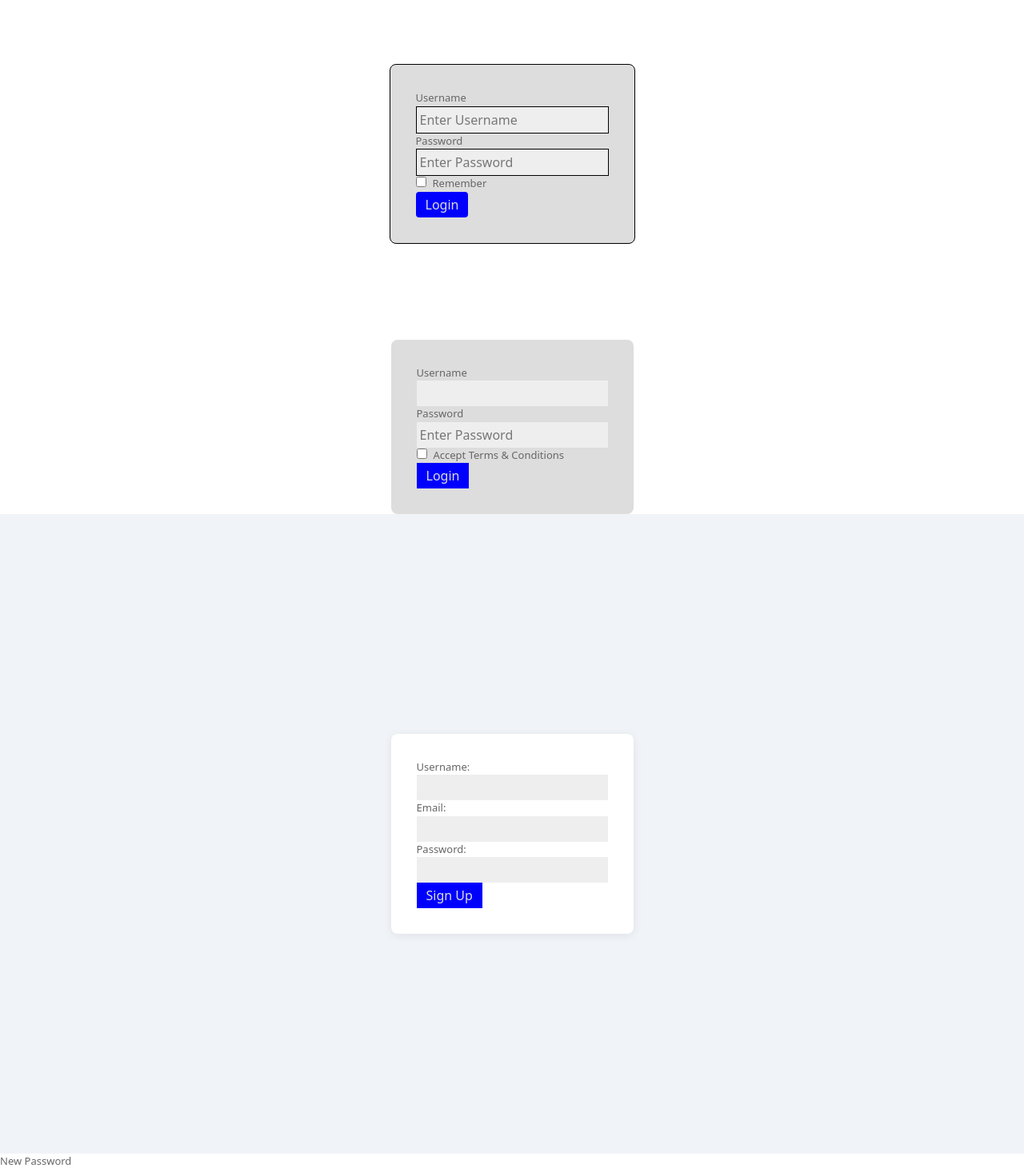
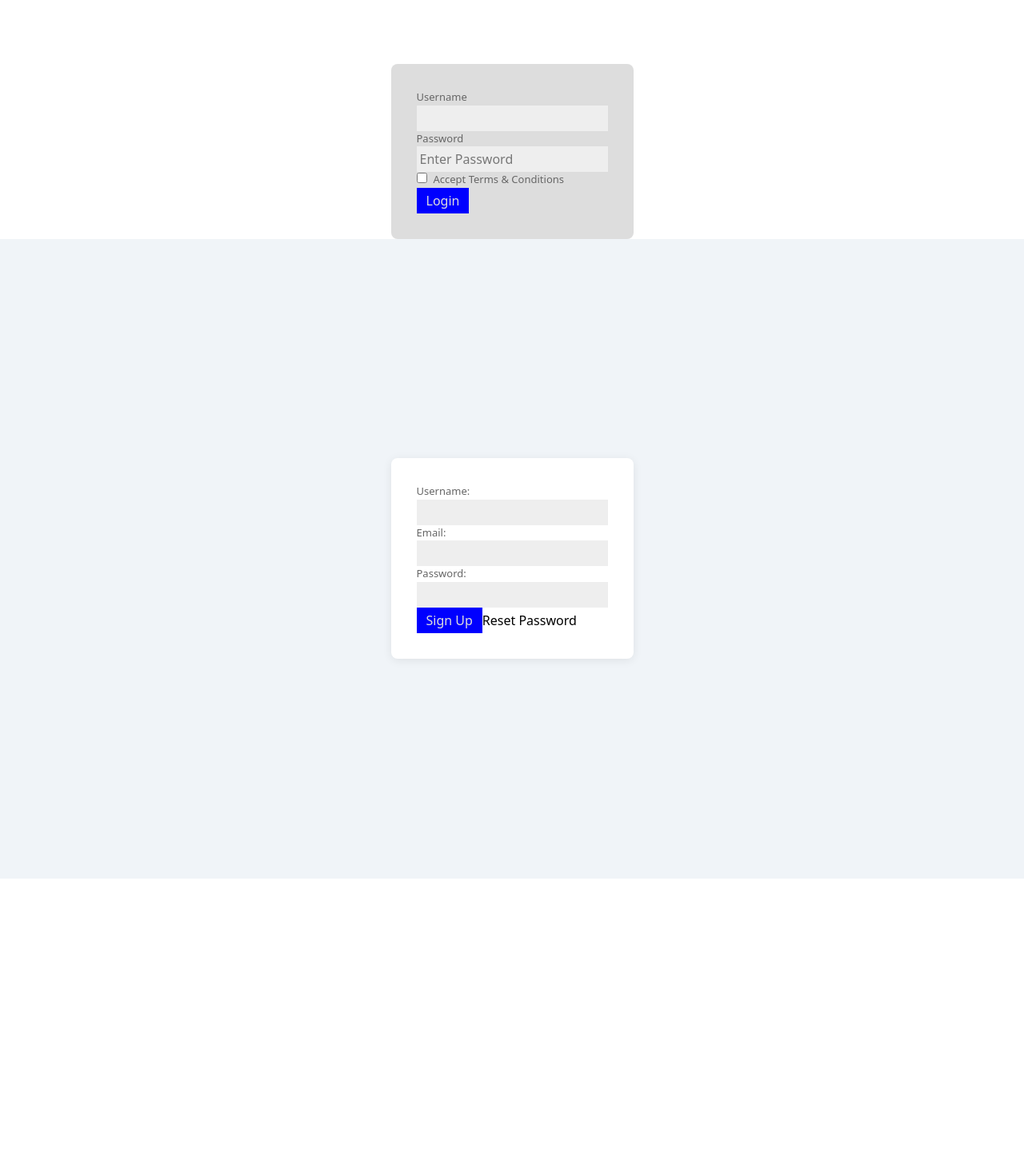
Before and after one commit to NS-25/react-components, a React (Vite) app: page /login in a window 1280 px wide. Shown: the part 40-1501 px from the top of the page at 80% size. After the commit the page ends 1139 px from the top, so only its background shows below. Built offline with nearby package versions, Linux system fonts and the light colour scheme.

Commit message:
added some codes

```diff
--- a/src/App.jsx
+++ b/src/App.jsx
@@ -51,20 +51,22 @@ const App = () => {
         <UserProfile onSubmit={handleUserSubmit} />
       </div> */}
       <div>
-        <Router>
-          <Routes>
-            <Route path="/login" element={<LoginForm />} />
-          </Routes>
-        </Router>
+        <Routes>
+          <Route path="/loginForm" element={<LoginForm />} />
+        </Routes>
       </div>
       <div>
         <UserForm />
       </div>
       <div>
-        <SignUp />
+        <Routes>
+          <Route path="/login" element={<SignUp />} />
+        </Routes>
       </div>
       <div>
-        <PasswordReset />
+        <Routes>
+          <Route path="/reset" element={<PasswordReset />} />
+        </Routes>
       </div>
     </>
   );
--- a/src/components/SignUp/SignUp.jsx
+++ b/src/components/SignUp/SignUp.jsx
@@ -2,6 +2,7 @@ import React from "react";
 import * as Yup from "yup";
 import { useState } from "react";
 import "./SignUp.css";
+import { Link } from "react-router-dom";
 
 // Define Yup schema
 
@@ -90,6 +91,7 @@ const SignUp = () => {
           </div>
 
           <button type="submit">Sign Up</button>
+          <Link to="/reset" >Reset Password</Link>
         </form>
       </div>
     </>
--- a/src/main.jsx
+++ b/src/main.jsx
@@ -1,10 +1,13 @@
 import { StrictMode } from "react";
 import { createRoot } from "react-dom/client";
+import { BrowserRouter } from "react-router-dom";
 import "./index.css";
 import App from "./App.jsx";
 
 createRoot(document.getElementById("root")).render(
   <StrictMode>
-    <App />
+    <BrowserRouter>
+      <App />
+    </BrowserRouter>
   </StrictMode>
 );
```
